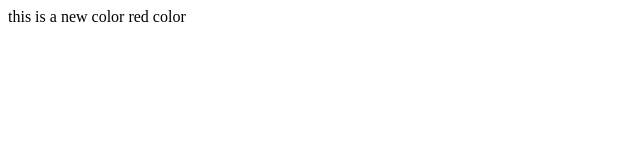
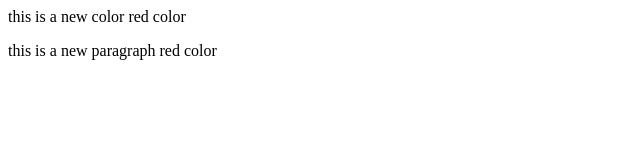
Before and after one commit to GAsishPatro/local_repo, a plain HTML site: page index.html in a window 1280 px wide. Shown: the whole page, without its empty margins (0-640 px from the left). Drawn offline with Linux system fonts and the light colour scheme.

Commit message:
Update index.html

```diff
--- a/index.html
+++ b/index.html
@@ -1,3 +1,7 @@
 <p>this is a new color
     red color
 </p>
+
+<p>this is a new paragraph
+    red color
+</p>
```
